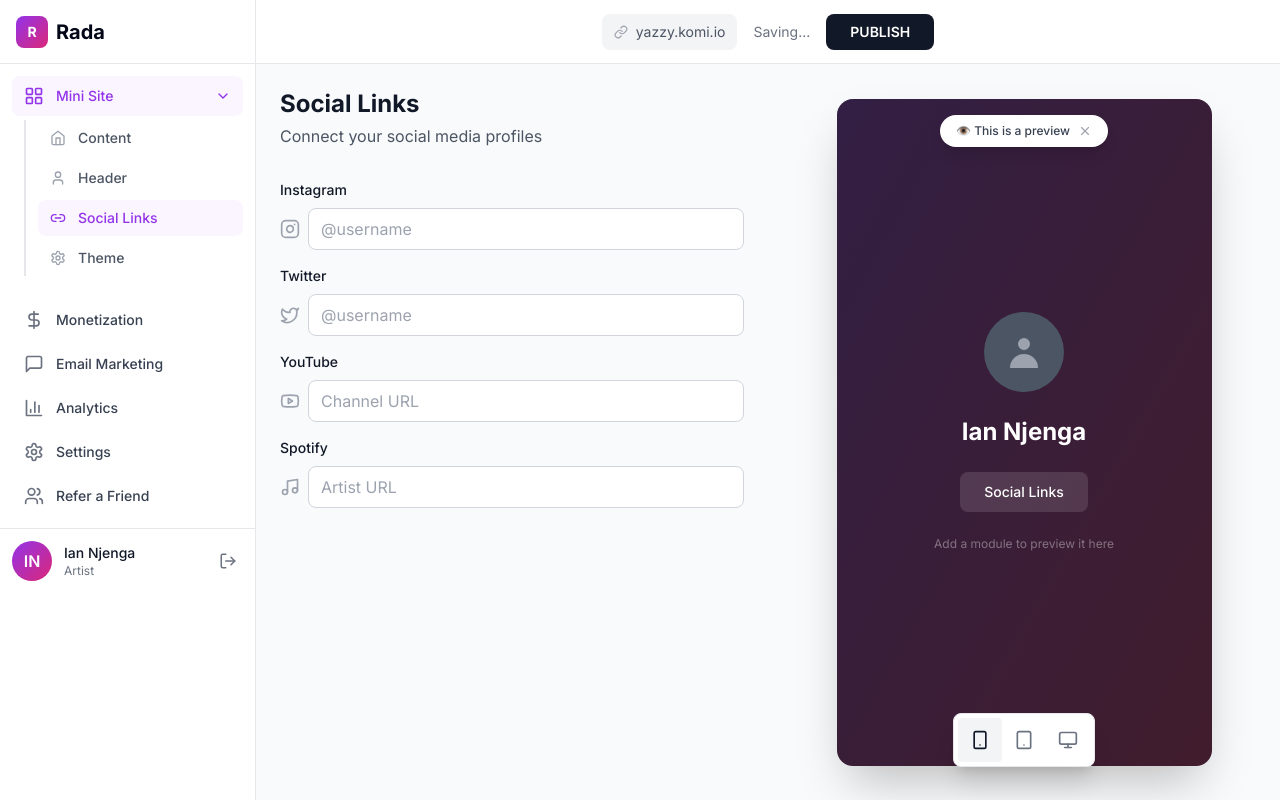
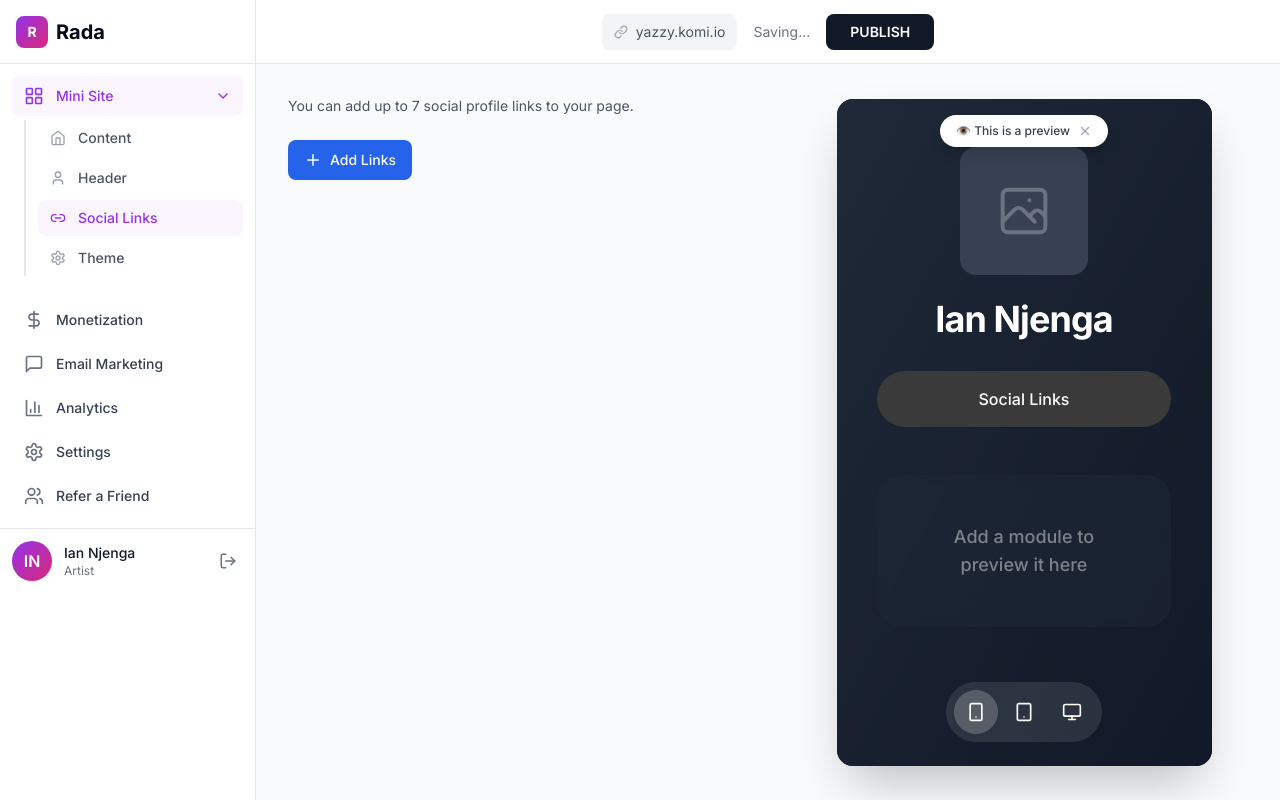
Before and after one commit to Jenks18/rada, a Next.js app: page /dashboard/social in a window 1280 px wide. Built offline with nearby package versions, Linux system fonts and the light colour scheme.

Commit message:
Update preview section design and social links page

```diff
--- a/src/app/dashboard/(minisite)/social/page.tsx
+++ b/src/app/dashboard/(minisite)/social/page.tsx
@@ -1,64 +1,246 @@
 'use client'
 
-import { Instagram, Twitter, Youtube, Music } from 'lucide-react'
+import { useState } from 'react'
+import { X, Plus } from 'lucide-react'
+
+const socialPlatforms = [
+  // Social Media
+  { id: 'discord', name: 'Discord', icon: '🎮', category: 'social' },
+  { id: 'facebook', name: 'Facebook', icon: '👤', category: 'social' },
+  { id: 'instagram', name: 'Instagram', icon: '📷', category: 'social' },
+  { id: 'linkedin', name: 'LinkedIn', icon: '💼', category: 'social' },
+  { id: 'medium', name: 'Medium', icon: '✍️', category: 'social' },
+  { id: 'messenger', name: 'Messenger', icon: '💬', category: 'social' },
+  { id: 'pinterest', name: 'Pinterest', icon: '📌', category: 'social' },
+  { id: 'reddit', name: 'Reddit', icon: '🤖', category: 'social' },
+  { id: 'telegram', name: 'Telegram', icon: '✈️', category: 'social' },
+  { id: 'threads', name: 'Threads', icon: '🧵', category: 'social' },
+  { id: 'twitter', name: 'X (Twitter)', icon: '❌', category: 'social' },
+  { id: 'tiktok', name: 'TikTok', icon: '🎵', category: 'social' },
+  { id: 'snapchat', name: 'Snapchat', icon: '👻', category: 'social' },
+  { id: 'whatsapp', name: 'WhatsApp', icon: '💚', category: 'social' },
+
+  // Streaming
+  { id: 'amazon-music', name: 'Amazon Music', icon: '🎵', category: 'streaming' },
+  { id: 'apple-music', name: 'Apple Music', icon: '🎵', category: 'streaming' },
+  { id: 'beatport', name: 'Beatport', icon: '🎧', category: 'streaming' },
+  { id: 'deezer', name: 'Deezer', icon: '🎵', category: 'streaming' },
+  { id: 'soundcloud', name: 'SoundCloud', icon: '☁️', category: 'streaming' },
+  { id: 'spotify', name: 'Spotify', icon: '🎵', category: 'streaming' },
+  { id: 'tidal', name: 'Tidal', icon: '🌊', category: 'streaming' },
+  { id: 'twitch', name: 'Twitch', icon: '🎮', category: 'streaming' },
+  { id: 'youtube', name: 'YouTube', icon: '▶️', category: 'streaming' },
+  { id: 'youtube-music', name: 'YouTube Music', icon: '🎵', category: 'streaming' },
+
+  // Other
+  { id: 'amazon', name: 'Amazon', icon: '📦', category: 'other' },
+  { id: 'bandsintown', name: 'Bandsintown', icon: '🎤', category: 'other' },
+  { id: 'email', name: 'Email', icon: '✉️', category: 'other' },
+  { id: 'imdb', name: 'IMDb', icon: '🎬', category: 'other' },
+  { id: 'substack', name: 'Substack', icon: '📰', category: 'other' },
+  { id: 'custom', name: 'Custom Website', icon: '🌐', category: 'other' },
+]
 
 export default function SocialLinksPage() {
+  const [selectedLinks, setSelectedLinks] = useState<string[]>([])
+  const [showModal, setShowModal] = useState(false)
+  const [linkInputs, setLinkInputs] = useState<Record<string, string>>({})
+
+  const toggleLink = (platformId: string) => {
+    setSelectedLinks(prev => {
+      if (prev.includes(platformId)) {
+        return prev.filter(id => id !== platformId)
+      } else {
+        if (prev.length >= 7) {
+          alert('You can add up to 7 social profile links to your page.')
+          return prev
+        }
+        return [...prev, platformId]
+      }
+    })
+  }
+
+  const handleInputChange = (platformId: string, value: string) => {
+    setLinkInputs(prev => ({
+      ...prev,
+      [platformId]: value
+    }))
+  }
+
+  const handleDone = () => {
+    setShowModal(false)
+  }
+
+  const selectedPlatforms = socialPlatforms.filter(p => selectedLinks.includes(p.id))
+  const socialMediaPlatforms = socialPlatforms.filter(p => p.category === 'social')
+  const streamingPlatforms = socialPlatforms.filter(p => p.category === 'streaming')
+  const otherPlatforms = socialPlatforms.filter(p => p.category === 'other')
+
   return (
-    <div className="max-w-2xl space-y-8 p-6">
-      <div>
-        <h1 className="text-2xl font-bold text-gray-900">Social Links</h1>
-        <p className="text-gray-600 mt-1">Connect your social media profiles</p>
-      </div>
+    <div className="max-w-3xl mx-auto p-8">
+      {/* Info Text */}
+      <p className="text-gray-600 text-sm mb-6">
+        You can add up to 7 social profile links to your page.
+      </p>
 
-      <div className="space-y-4">
-        <div>
-          <label className="block text-sm font-medium text-gray-900 mb-2">Instagram</label>
-          <div className="flex items-center space-x-2">
-            <Instagram size={20} className="text-gray-400" />
+      {/* Add Links Button */}
+      <button
+        onClick={() => setShowModal(true)}
+        className="inline-flex items-center space-x-2 px-4 py-2.5 bg-blue-600 text-white rounded-lg hover:bg-blue-700 transition-colors font-medium text-sm"
+      >
+        <Plus size={18} />
+        <span>Add Links</span>
+      </button>
+
+      {/* Selected Links List */}
+      {selectedPlatforms.length > 0 && (
+        <div className="mt-8 space-y-3">
+          {selectedPlatforms.map((platform) => (
+            <div key={platform.id} className="bg-white border border-gray-200 rounded-lg p-4 flex items-center justify-between hover:border-gray-300 transition-colors">
+              <div className="flex items-center space-x-3 flex-1">
+                <span className="text-2xl">{platform.icon}</span>
+                <div className="flex-1">
+                  <div className="font-medium text-gray-900 text-sm">{platform.name}</div>
                   <input
                     type="text"
-              placeholder="@username"
-              className="flex-1 px-3 py-2 border border-gray-300 rounded-lg focus:ring-2 focus:ring-blue-500 focus:border-transparent"
+                    placeholder={`Enter your ${platform.name} username or URL`}
+                    value={linkInputs[platform.id] || ''}
+                    onChange={(e) => handleInputChange(platform.id, e.target.value)}
+                    className="mt-1 w-full text-sm text-gray-600 bg-transparent border-none focus:outline-none focus:ring-0 p-0"
                   />
                 </div>
               </div>
+              <button
+                onClick={() => {
+                  toggleLink(platform.id)
+                  const newInputs = { ...linkInputs }
+                  delete newInputs[platform.id]
+                  setLinkInputs(newInputs)
+                }}
+                className="p-2 text-gray-400 hover:text-red-600 transition-colors"
+              >
+                <X size={18} />
+              </button>
+            </div>
+          ))}
+        </div>
+      )}
 
-        <div>
-          <label className="block text-sm font-medium text-gray-900 mb-2">Twitter</label>
-          <div className="flex items-center space-x-2">
-            <Twitter size={20} className="text-gray-400" />
-            <input
-              type="text"
-              placeholder="@username"
-              className="flex-1 px-3 py-2 border border-gray-300 rounded-lg focus:ring-2 focus:ring-blue-500 focus:border-transparent"
-            />
+      {/* Modal */}
+      {showModal && (
+        <div className="fixed inset-0 bg-black/50 flex items-center justify-center z-50 p-4">
+          <div className="bg-white rounded-xl shadow-2xl max-w-2xl w-full max-h-[80vh] overflow-hidden flex flex-col">
+            {/* Modal Header */}
+            <div className="px-6 py-4 border-b border-gray-200 flex items-center justify-between">
+              <h2 className="text-xl font-semibold text-gray-900">Add Social Link</h2>
+              <button
+                onClick={() => setShowModal(false)}
+                className="p-2 hover:bg-gray-100 rounded-lg transition-colors"
+              >
+                <X size={20} className="text-gray-600" />
+              </button>
+            </div>
+
+            {/* Modal Body */}
+            <div className="flex-1 overflow-y-auto p-6">
+              <p className="text-sm text-gray-600 mb-6">
+                You can add up to 7 social profile links to your page.
+              </p>
+
+              {/* Social Media Section */}
+              <div className="mb-6">
+                <h3 className="text-sm font-semibold text-gray-700 mb-3">Social Media</h3>
+                <div className="flex flex-wrap gap-2">
+                  {socialMediaPlatforms.map((platform) => {
+                    const isSelected = selectedLinks.includes(platform.id)
+                    return (
+                      <button
+                        key={platform.id}
+                        onClick={() => toggleLink(platform.id)}
+                        className={`
+                          inline-flex items-center space-x-2 px-4 py-2 rounded-full border-2 transition-all
+                          ${isSelected
+                            ? 'bg-gray-100 border-gray-900'
+                            : 'border-gray-200 hover:border-gray-300'
+                          }
+                        `}
+                      >
+                        <span className="text-lg">{platform.icon}</span>
+                        <span className="text-sm font-medium text-gray-900">{platform.name}</span>
+                        {isSelected && <X size={14} className="text-gray-600" />}
+                      </button>
+                    )
+                  })}
                 </div>
               </div>
 
-        <div>
-          <label className="block text-sm font-medium text-gray-900 mb-2">YouTube</label>
-          <div className="flex items-center space-x-2">
-            <Youtube size={20} className="text-gray-400" />
-            <input
-              type="text"
-              placeholder="Channel URL"
-              className="flex-1 px-3 py-2 border border-gray-300 rounded-lg focus:ring-2 focus:ring-blue-500 focus:border-transparent"
-            />
+              {/* Streaming Section */}
+              <div className="mb-6">
+                <h3 className="text-sm font-semibold text-gray-700 mb-3">Streaming</h3>
+                <div className="flex flex-wrap gap-2">
+                  {streamingPlatforms.map((platform) => {
+                    const isSelected = selectedLinks.includes(platform.id)
+                    return (
+                      <button
+                        key={platform.id}
+                        onClick={() => toggleLink(platform.id)}
+                        className={`
+                          inline-flex items-center space-x-2 px-4 py-2 rounded-full border-2 transition-all
+                          ${isSelected
+                            ? 'bg-gray-100 border-gray-900'
+                            : 'border-gray-200 hover:border-gray-300'
+                          }
+                        `}
+                      >
+                        <span className="text-lg">{platform.icon}</span>
+                        <span className="text-sm font-medium text-gray-900">{platform.name}</span>
+                        {isSelected && <X size={14} className="text-gray-600" />}
+                      </button>
+                    )
+                  })}
                 </div>
               </div>
 
+              {/* Other Section */}
               <div>
-          <label className="block text-sm font-medium text-gray-900 mb-2">Spotify</label>
-          <div className="flex items-center space-x-2">
-            <Music size={20} className="text-gray-400" />
-            <input
-              type="text"
-              placeholder="Artist URL"
-              className="flex-1 px-3 py-2 border border-gray-300 rounded-lg focus:ring-2 focus:ring-blue-500 focus:border-transparent"
-            />
+                <h3 className="text-sm font-semibold text-gray-700 mb-3">Other</h3>
+                <div className="flex flex-wrap gap-2">
+                  {otherPlatforms.map((platform) => {
+                    const isSelected = selectedLinks.includes(platform.id)
+                    return (
+                      <button
+                        key={platform.id}
+                        onClick={() => toggleLink(platform.id)}
+                        className={`
+                          inline-flex items-center space-x-2 px-4 py-2 rounded-full border-2 transition-all
+                          ${isSelected
+                            ? 'bg-gray-100 border-gray-900'
+                            : 'border-gray-200 hover:border-gray-300'
+                          }
+                        `}
+                      >
+                        <span className="text-lg">{platform.icon}</span>
+                        <span className="text-sm font-medium text-gray-900">{platform.name}</span>
+                        {isSelected && <X size={14} className="text-gray-600" />}
+                      </button>
+                    )
+                  })}
                 </div>
               </div>
             </div>
+
+            {/* Modal Footer */}
+            <div className="px-6 py-4 border-t border-gray-200">
+              <button
+                onClick={handleDone}
+                className="w-full px-4 py-3 bg-gray-900 text-white font-semibold rounded-lg hover:bg-gray-800 transition-colors"
+              >
+                DONE
+              </button>
+            </div>
+          </div>
+        </div>
+      )}
     </div>
   )
 }
--- a/src/components/MiniSitePreview.tsx
+++ b/src/components/MiniSitePreview.tsx
@@ -47,32 +47,32 @@
 
         {/* Mock Artist Page */}
         <div
-          className="w-full h-full flex flex-col items-center justify-center relative"
+          className="w-full h-full flex flex-col items-center relative"
           style={{ backgroundColor }}
         >
           {/* Cover Image Area */}
           {coverImage ? (
             <img src={coverImage} alt="Cover" className="absolute inset-0 w-full h-full object-cover opacity-30" />
           ) : (
-            <div className="absolute inset-0 bg-gradient-to-br from-purple-600/20 to-pink-600/20"></div>
+            <div className="absolute inset-0 bg-gradient-to-br from-gray-800 to-gray-900"></div>
           )}
 
           {/* Content */}
-          <div className="relative z-10 flex flex-col items-center space-y-6 px-6">
+          <div className="relative z-10 flex flex-col items-center w-full px-6 pt-12">
             {/* Profile Photo */}
-            <div className="w-20 h-20 bg-gray-600 rounded-full flex items-center justify-center">
+            <div className="w-32 h-32 bg-gray-700 rounded-2xl flex items-center justify-center mb-6">
               {profileImage ? (
-                <img src={profileImage} alt="Profile" className="w-full h-full object-cover rounded-full" />
+                <img src={profileImage} alt="Profile" className="w-full h-full object-cover rounded-2xl" />
               ) : (
-                <svg className="w-10 h-10 text-gray-400" fill="currentColor" viewBox="0 0 20 20">
-                  <path fillRule="evenodd" d="M10 9a3 3 0 100-6 3 3 0 000 6zm-7 9a7 7 0 1114 0H3z" clipRule="evenodd" />
+                <svg className="w-16 h-16 text-gray-500" fill="none" stroke="currentColor" viewBox="0 0 24 24">
+                  <path strokeLinecap="round" strokeLinejoin="round" strokeWidth={1.5} d="M4 16l4.586-4.586a2 2 0 012.828 0L16 16m-2-2l1.586-1.586a2 2 0 012.828 0L20 14m-6-6h.01M6 20h12a2 2 0 002-2V6a2 2 0 00-2-2H6a2 2 0 00-2 2v12a2 2 0 002 2z" />
                 </svg>
               )}
             </div>
 
             {/* Artist Name */}
             <h1
-              className="text-2xl font-bold text-center"
+              className="text-4xl font-bold text-center mb-8 tracking-tight"
               style={{ color: textColor }}
             >
               {artistName}
@@ -80,9 +80,9 @@
 
             {/* Social Links Button */}
             <button
-              className="px-6 py-2.5 rounded-lg font-medium transition-colors text-sm"
+              className="w-full max-w-[90%] py-4 rounded-full font-medium transition-all hover:opacity-90 text-base"
               style={{
-                backgroundColor: `${textColor}20`,
+                backgroundColor: '#3a3a3a',
                 color: textColor
               }}
             >
@@ -91,48 +91,39 @@
 
             {/* Add Module Placeholder */}
             <div
-              className="mt-8 text-center"
-              style={{ color: `${textColor}60` }}
+              className="mt-auto mb-24 w-full max-w-[90%] bg-gray-800/50 rounded-3xl p-12 text-center backdrop-blur-sm"
+              style={{ marginTop: '3rem' }}
             >
-              <p className="text-xs">Add a module to preview it here</p>
+              <p className="text-lg font-medium" style={{ color: `${textColor}70` }}>
+                Add a module to preview it here
+              </p>
             </div>
           </div>
 
-          {/* Device Frame Icons (for mobile/tablet) */}
-          {deviceView !== 'desktop' && (
-            <div className="absolute bottom-4 left-1/2 transform -translate-x-1/2 flex space-x-3">
-              <div className="w-8 h-8 rounded bg-white/10"></div>
-              <div className="w-8 h-8 rounded bg-white/10"></div>
-              <div className="w-8 h-8 rounded bg-white/10"></div>
-            </div>
-          )}
-        </div>
-      </div>
-
-      {/* Device Selector - Bottom Overlay */}
-      <div className="absolute bottom-8 left-1/2 transform -translate-x-1/2 z-50">
-        <div className="bg-white rounded-lg shadow-xl p-1 inline-flex border border-gray-200">
+          {/* Device Selector Icons - Inside Preview at Bottom */}
+          <div className="absolute bottom-6 left-1/2 transform -translate-x-1/2 z-20 bg-white/10 backdrop-blur-md rounded-full p-2 inline-flex space-x-1">
             <button
               onClick={() => setDeviceView('mobile')}
-            className={`p-3 rounded transition-colors ${deviceView === 'mobile' ? 'bg-gray-100' : 'hover:bg-gray-50'}`}
+              className={`p-3 rounded-full transition-all ${deviceView === 'mobile' ? 'bg-white/20' : 'hover:bg-white/10'}`}
               title="Mobile view"
             >
-            <Smartphone size={20} className={deviceView === 'mobile' ? 'text-gray-900' : 'text-gray-500'} />
+              <Smartphone size={20} className="text-white" />
             </button>
             <button
               onClick={() => setDeviceView('tablet')}
-            className={`p-3 rounded transition-colors ${deviceView === 'tablet' ? 'bg-gray-100' : 'hover:bg-gray-50'}`}
+              className={`p-3 rounded-full transition-all ${deviceView === 'tablet' ? 'bg-white/20' : 'hover:bg-white/10'}`}
               title="Tablet view"
             >
-            <Tablet size={20} className={deviceView === 'tablet' ? 'text-gray-900' : 'text-gray-500'} />
+              <Tablet size={20} className="text-white" />
             </button>
             <button
               onClick={() => setDeviceView('desktop')}
-            className={`p-3 rounded transition-colors ${deviceView === 'desktop' ? 'bg-gray-100' : 'hover:bg-gray-50'}`}
+              className={`p-3 rounded-full transition-all ${deviceView === 'desktop' ? 'bg-white/20' : 'hover:bg-white/10'}`}
               title="Desktop view"
             >
-            <Monitor size={20} className={deviceView === 'desktop' ? 'text-gray-900' : 'text-gray-500'} />
+              <Monitor size={20} className="text-white" />
             </button>
+          </div>
         </div>
       </div>
     </div>
```
Lines whose indentation alone changed are shown as unchanged.
